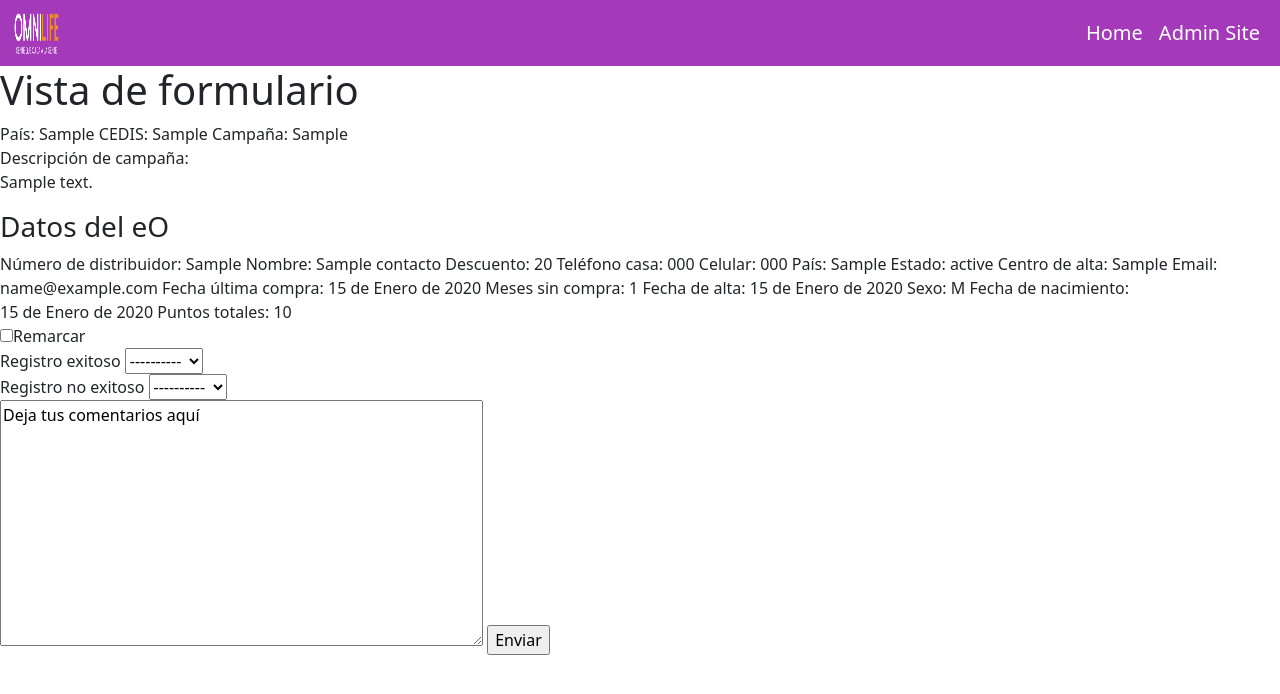
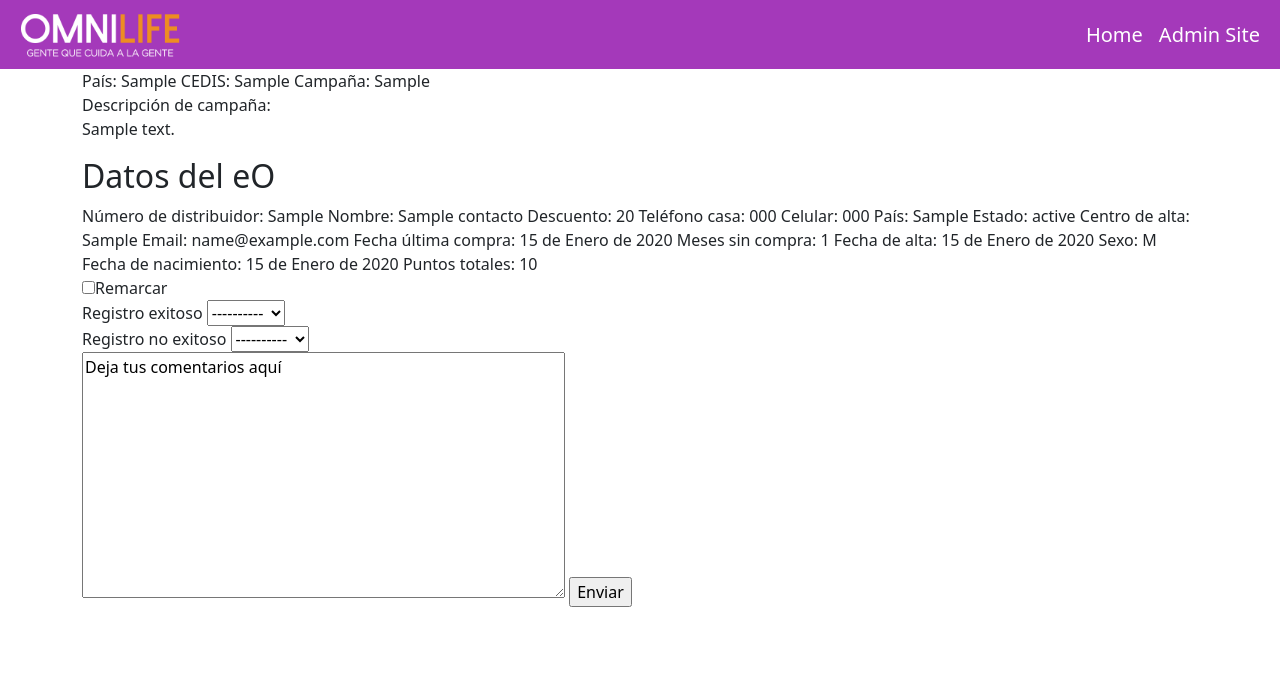
Before and after one commit to 0M1N1D0/outbounder, a Django app: template formulario/templates/formulario/formulario.html in a window 1280 px wide. Shown: the top 694 px of the page. Run offline with Django 4.2, Linux system fonts and the light colour scheme; tables that the repository leaves empty hold one stand-in row (values such as "Sample post"); the template is opened without the code that fills it: values that come from a table or form of the project are taken from there, most other values are stand-ins (such as "Sample title", 1, 10 or a date in 2020).

Commit message:
v 0.18.26.20
Se implementa nabvar bootstrap

```diff
--- a/formulario/templates/formulario/formulario.html
+++ b/formulario/templates/formulario/formulario.html
@@ -6,14 +6,10 @@
 
 {% block content %}
 
-
-
-    <h1>Vista de formulario</h1>
-
+    <div class="container">
         <!------------------ SECCION FORMULARIO------------------------>
         <form action="{% url 'submit_registro' cedi_select pais_select campania_select contacto.num_dist %}" method="post">
             {% csrf_token %}
-
             <!------------------ SECCION INFORMATIVA------------------------>
             <div>
                 <label for="">País:</label>
@@ -23,16 +19,14 @@
                 <label for="">Campaña:</label>
                 <label for="">{{campania_select}}</label>
             </div>
-
             <!------------------ DESCRIPCION DE CAMPAÑA ------------------------>
             <div>
                 <label for="">Descripción de campaña:</label>
                 <p>{{descripcion_campania.descripcion}}</p>
             </div>
-
             <!------------------ SECCION INFO CONTACTO ------------------------>
             <div>
-            <h3>Datos del eO</h3>
+                <h2>Datos del eO</h2>
                 <label for="">Número de distribuidor:</label>
                 <label for="">{{contacto.num_dist}}</label>
                 <label for="">Nombre:</label>
@@ -64,12 +58,10 @@
                 <label for="">Puntos totales:</label>
                 <label for="">{{contacto.total_puntos}}</label>
             </div>
-
             <!------------------ Checkbox Remarcar ------------------------>
             <div>
                 <label><input type="checkbox" id="" name = "check_remarcar" value="True">Remarcar</label>
             </div>
-
             <!------------------ SELECCION DE REGISTRO EXITOSO ------------------------>
             <div>
                 <label for="">Registro exitoso</label>
@@ -80,7 +72,6 @@
                     {% endfor %}
                 </select>
             </div>
-
             <!------------------ SELECCION DE REGISTRO EXITOSO ------------------------>
             <div>
                 <label for="">Registro no exitoso</label>
@@ -91,12 +82,11 @@
                     {% endfor %}
                 </select>
             </div>
-
             <!------------------ SELECCION DE COMENTARIO ------------------------>
             <textarea name="textarea" rows="10" cols="50">Deja tus comentarios aquí</textarea>
-
             <!------------------ BOTON ENVIAR ------------------------>
             <input type="submit" value="Enviar">
         </form>
+    </div>
 
 {% endblock content %}
--- a/formulario/templates/formulario/formulario_base.html
+++ b/formulario/templates/formulario/formulario_base.html
@@ -23,7 +23,9 @@
             <span class="navbar-toggler-icon"></span>
             </button> {% endcomment %}
 
-            <img class="logo" src="{% static '/img/logo.png' %}" alt="Omnilife">
+            <div>
+                <img class=" w-75" src="{% static '/img/logo.png' %}" alt="Omnilife">
+            </div>
 
             <div class="collapse navbar-collapse" id="navbarNav">
                 <ul class="navbar-nav ms-auto">
--- a/formulario/templates/formulario/submit_registro.html
+++ b/formulario/templates/formulario/submit_registro.html
@@ -7,6 +7,7 @@
     {% comment %}
         Si aún hay registros en no exitoso, muestra la información
     {% endcomment %}
+        <div class="container">
             <h1>Registro guardado exitosamente</h1>
             <label for="">País: </label>
             <label for="">{{pais}}</label>
@@ -21,6 +22,8 @@
             <label for="">Registros exitosos: </label>
             <label for="">{{total_exitosos}}</label>
             <a href= "{% url 'formulario2' pais cedis campania registros_totales total_no_exitosos total_exitosos %}">Regresar</a>
+        </div>
+
     {% else %}
     {% comment %}
         Si se acaban los registros no exitosos, muestra el mensaje y el regreso al index
--- a/static/css/formulario_base.css
+++ b/static/css/formulario_base.css
@@ -19,7 +19,6 @@
 /*******************************
  tamaño del logo
 ********************************/
-.logo{
-    height: 50px;
-    width: 50px;
+img .logo{
+    max-width: 50%;
 }
```
Also changed, not shown: formulario/templates/formulario/formulario2.html (+3 -9 lines). Lines whose indentation alone changed are shown as unchanged.
